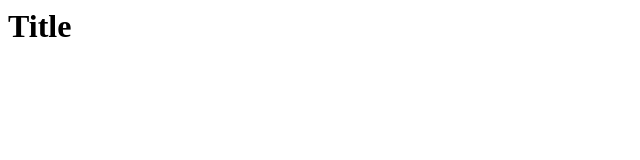
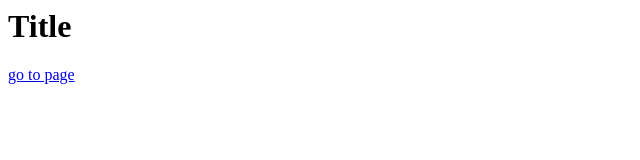
Before and after one commit to jamespfk/jamespfk.github.io, a plain HTML site: page index.html in a window 1280 px wide. Shown: the full height of the page, 0-640 px from the left. Drawn offline with Linux system fonts and the light colour scheme.

Commit message:
Update index.html

```diff
--- a/index.html
+++ b/index.html
@@ -1 +1,2 @@
 <h1>Title</h1>
+<a href="page.html">go to page</a>
```
